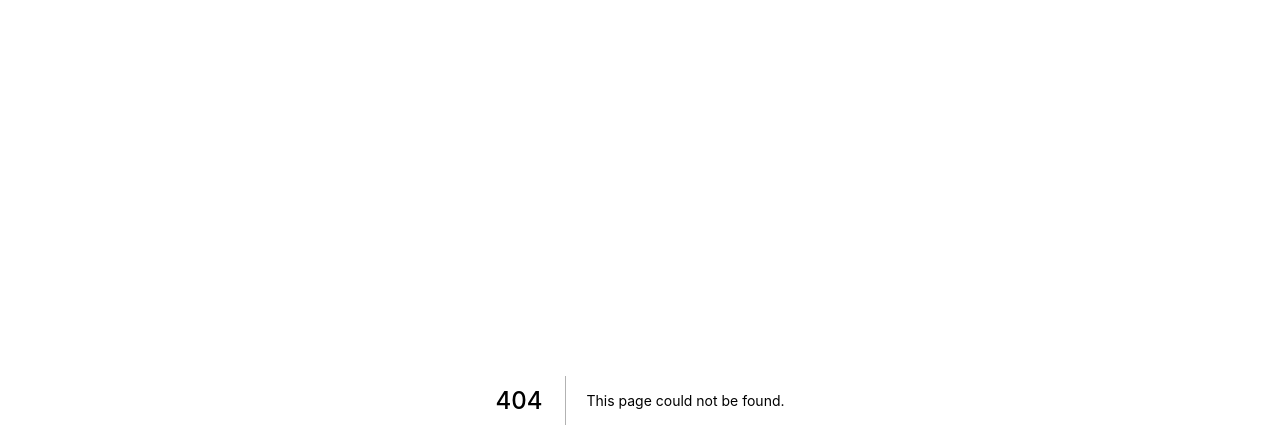
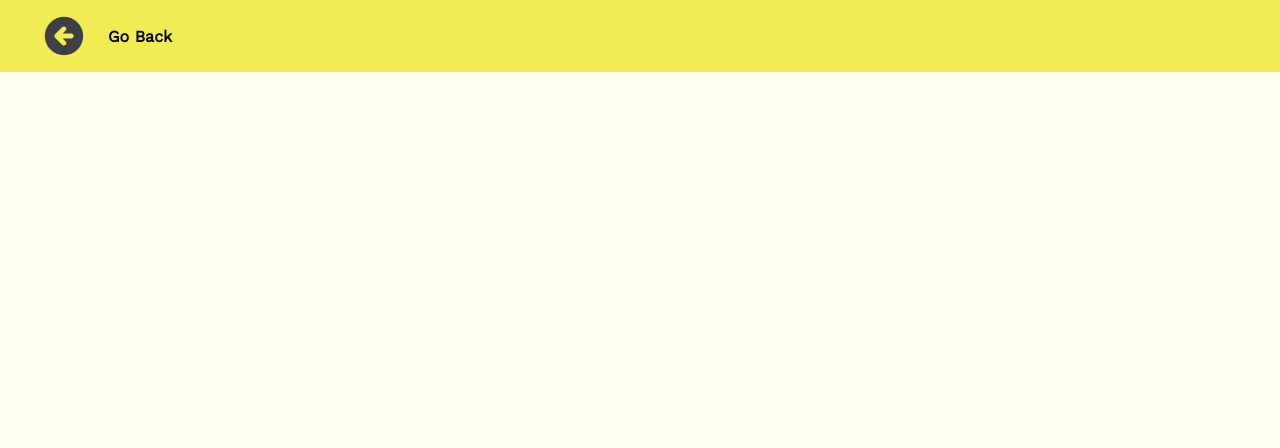
Before and after one commit to LucasBandeira-MJ/BEES, a Next.js app: page /breweries in a window 1280 px wide. Before the commit this address had no page. Shown: the top 448 px of the page. Built offline with nearby package versions, Linux system fonts and the light colour scheme.

Commit message:
added breweries page and HeaderComponent component and their respective styles

```diff
--- /dev/null
+++ b/src/components/HeaderComponent/index.tsx
@@ -0,0 +1,19 @@
+import { useContext } from "react"
+import { BreweriesContext } from "../../context/BreweriesContext"
+import { HeaderContainer } from "./styles"
+
+export const HeaderComponent = () => {
+    const { user } = useContext(BreweriesContext)
+
+    return (
+        <HeaderContainer>
+            <div>
+                <img src="images/arrow-circle-left.svg" alt="back arrow" />
+                <strong>Go Back</strong>
+            </div>
+            <strong>
+                { user }
+            </strong>
+        </HeaderContainer>
+    )
+}
--- /dev/null
+++ b/src/components/HeaderComponent/styles.ts
@@ -0,0 +1,20 @@
+import styled from "styled-components";
+
+export const HeaderContainer = styled.header`
+    width: 100%;
+    height: 4.5rem;
+
+    display: flex;
+    align-items: center;
+    justify-content: space-between;
+    padding: 0 2.5rem;
+
+    background: var(--yellow);
+
+    div {
+        display: flex;
+        align-items: center;
+        gap: 1.25rem;
+        cursor: pointer;
+    }
+`
--- /dev/null
+++ b/src/pages/breweries/index.tsx
@@ -0,0 +1,13 @@
+import { NextPage } from "next";
+import { HeaderComponent } from "../../components/HeaderComponent";
+import { Container } from "./styles";
+
+const Breweries: NextPage = () => {
+    return (
+        <Container>
+            <HeaderComponent />
+        </Container>
+    )
+}
+
+export default Breweries
--- /dev/null
+++ b/src/pages/breweries/styles.ts
@@ -0,0 +1,23 @@
+import styled from "styled-components";
+
+export const Container = styled.div`
+    width: 100vw;
+    height: 100vh;
+
+    display: flex;
+    flex-direction: column;
+
+    main {
+        height: calc(100vh - 4.5rem);
+
+        display: grid;
+        grid-template-columns: repeat(auto-fill, 24rem);
+        justify-content: center;
+        justify-items: center;
+        gap: 3rem;
+
+        overflow: hidden scroll;
+
+        padding: 6.125rem 0;
+    }
+`
```
